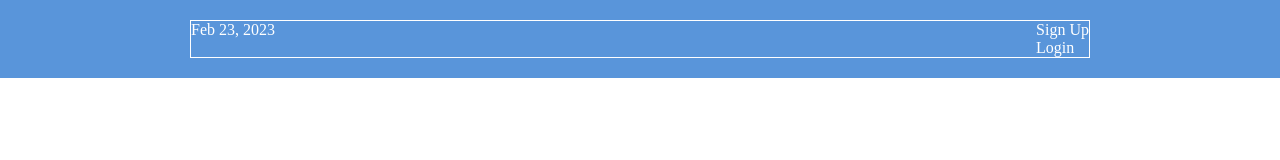
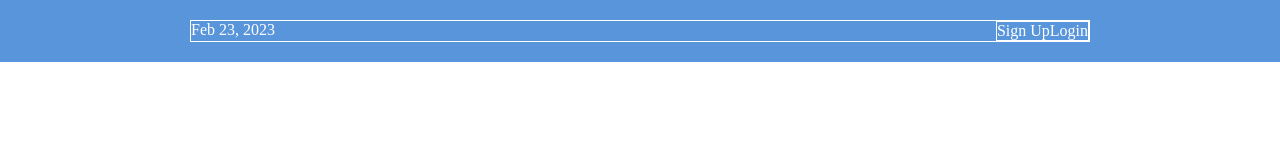
Before and after one commit to Devesh123987/Youtube-video, a plain HTML site: page index2.html in a window 1280 px wide. Drawn offline with Linux system fonts and the light colour scheme.

Commit message:
Add border-display-justify content to class link

```diff
--- a/styles.css
+++ b/styles.css
@@ -60,10 +60,11 @@ img {
     display: flex;
   }
 
-  .item {
+  .menu {
     width: 60px;
     height: 60px;
     border: 4px solid darkslategray;
+    display: flex;
     background: skyblue;
-    justify-content: space-evenly;
+    justify-content: center;
   }
--- a/styles1.css
+++ b/styles1.css
@@ -18,3 +18,9 @@
   display: flex;
   justify-content: space-between;
   }
+
+  .links {
+    border: 1px solid #fff;  /* For debugging */
+    display: flex;
+    justify-content: flex-end;
+  }
```
Also changed, not shown: index.html (+1 -0 lines).
